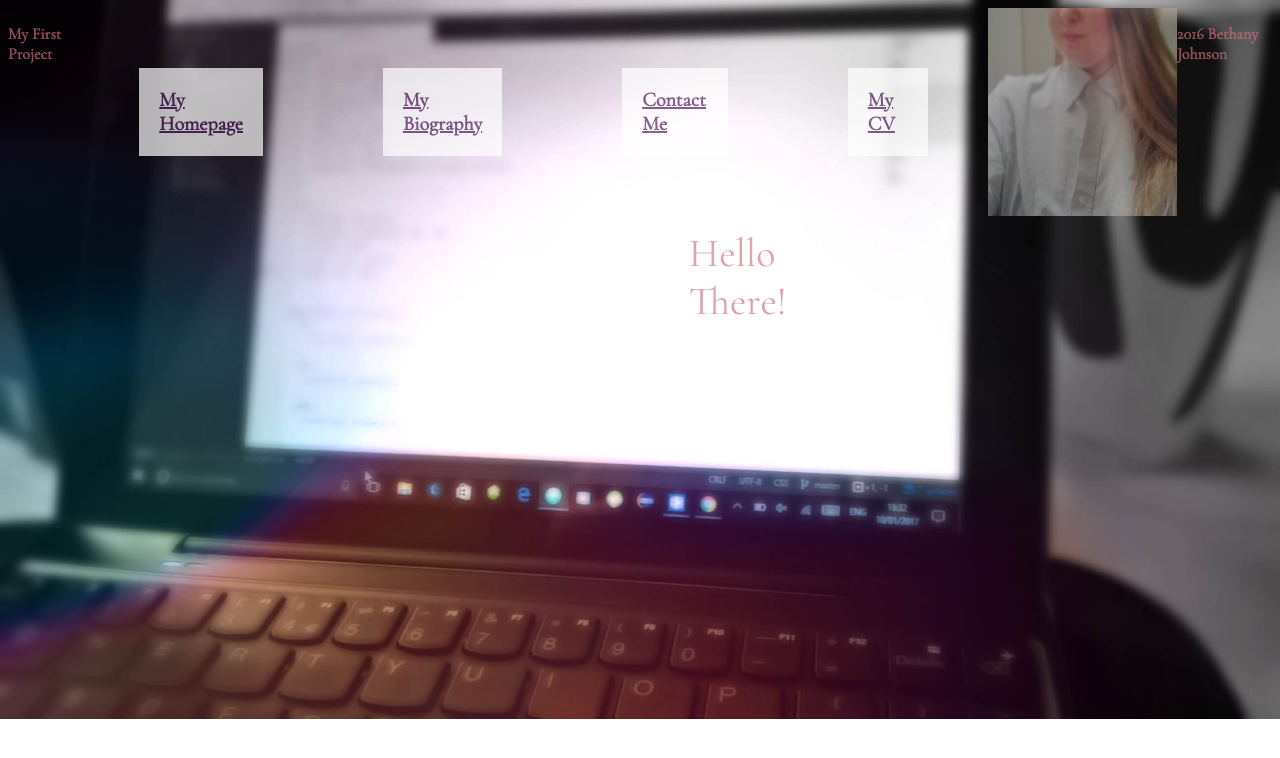
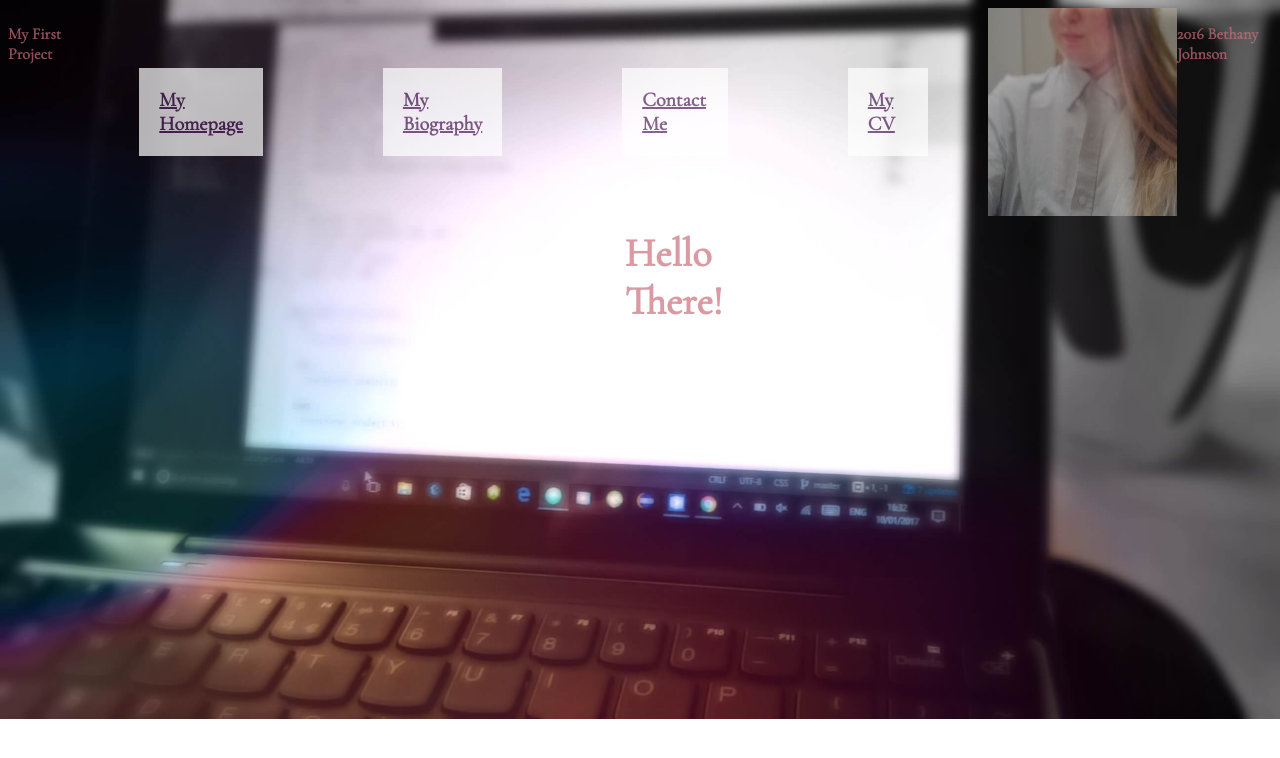
Before and after one commit to BethJohnson/csy1018-a1, a plain HTML site: page index.html in a window 1280 px wide. Drawn offline with nearby package versions, Linux system fonts and the light colour scheme.

Commit message:
Positioning

```diff
--- a/css/style1.css
+++ b/css/style1.css
@@ -26,10 +26,8 @@ body {
 
 h1 {
   color: #CC6F7B;
-  font-weight:lighter;
+  font-weight:bold;
   font-size: 5em;
-  background-color: #FFFFFF;
-  opacity: 0.9;
   margin-top: 1em;
   position:fixed;
   flex-wrap: wrap;
@@ -42,6 +40,7 @@ div {
   display: flex;
   align-items: center;
   margin-top: 20%;
+  margin-right: 10%;
 }
 
 @keyframes introduction {
```
